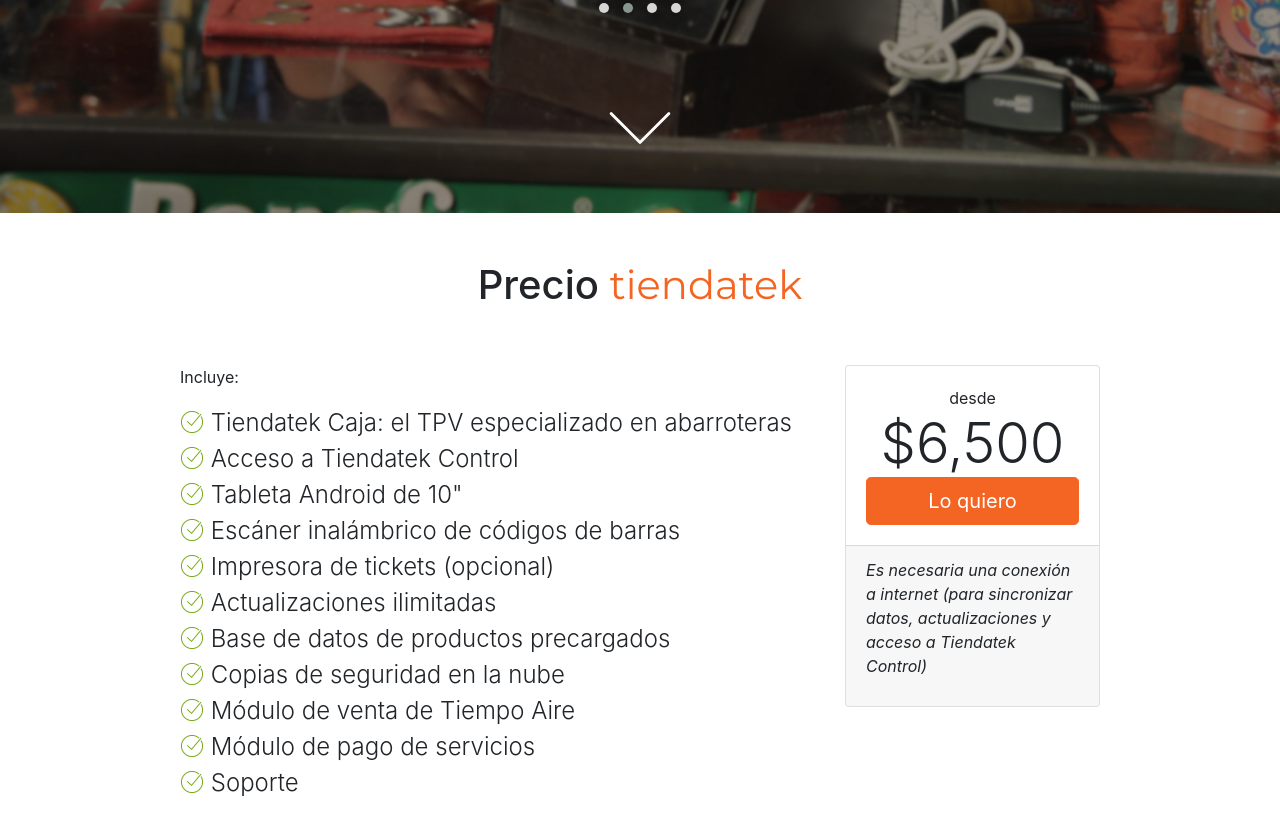
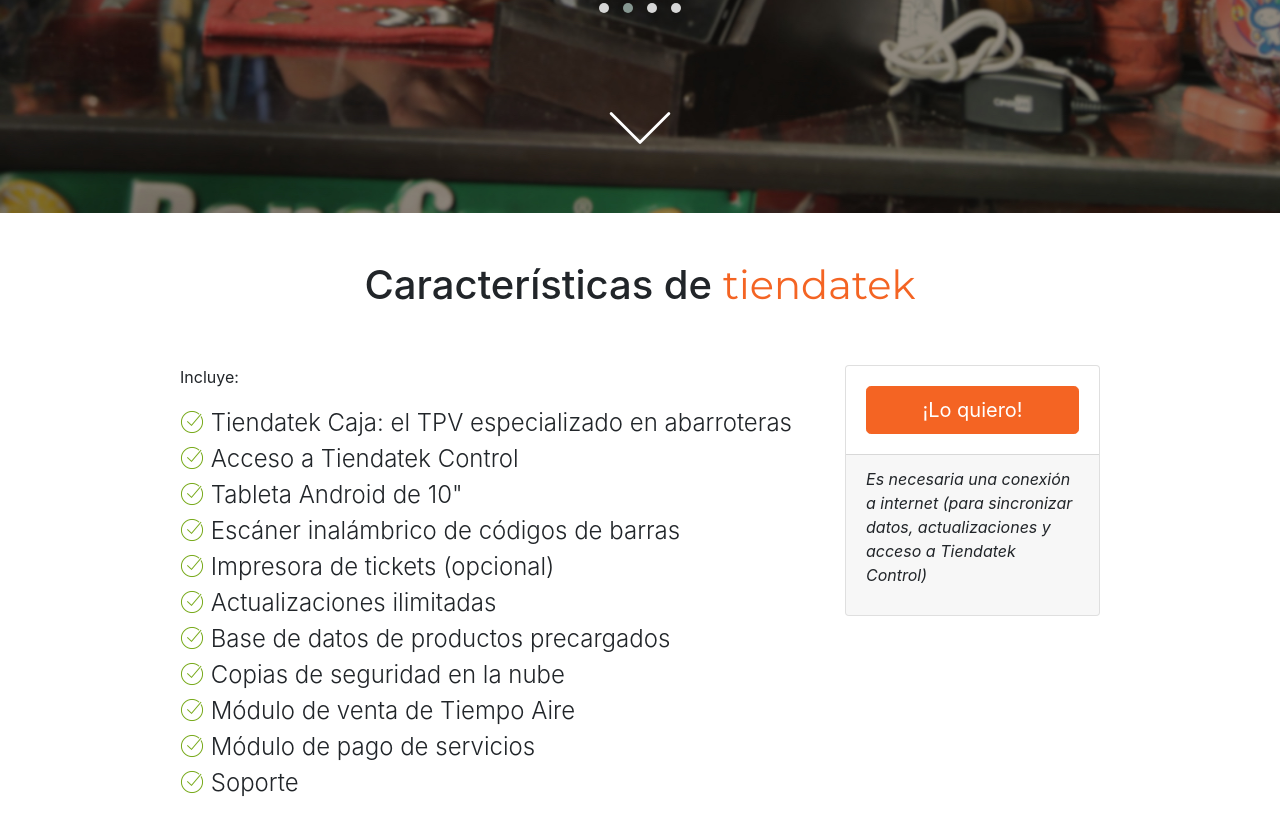
Before and after one commit to Frogtek/tiendatek.mx-site, a Jekyll site: the page built from index.md, in a window 1280 px wide and 900 px high, scrolled down 5984 px. Shown: the top 835 px of the window. Built offline with Jekyll 4.4.1, drawn with Linux system fonts in a browser that asks for light colours; some web fonts are replaced.

Commit message:
Remove price

```diff
--- a/_includes/home-price.html
+++ b/_includes/home-price.html
@@ -2,7 +2,7 @@
 
     <div class="row mb-lg-5">
         <div class="col text-center">
-            <h1 class="block-title">Precio <span class="tiendatek-brand">Tiendatek</span></h1>
+            <h1 class="block-title">Características de <span class="tiendatek-brand">Tiendatek</span></h1>
         </div>
     </div>
 
@@ -30,8 +30,7 @@
         <div class="col col-md-3 text-center">
             <div class="card">
                 <div class="card-body">
-                    <span>desde</span> <span class="display-4">$6,500</span>
-                    <a href="{{ site.form_shopkeeper_url }}" class="btn btn-frogtek btn-lg btn-block">Lo quiero</a>
+                    <a href="{{ site.form_shopkeeper_url }}" class="btn btn-frogtek btn-lg btn-block">¡Lo quiero!</a>
                 </div>
                 <div class="card-footer text-left">
                     <em>
```
